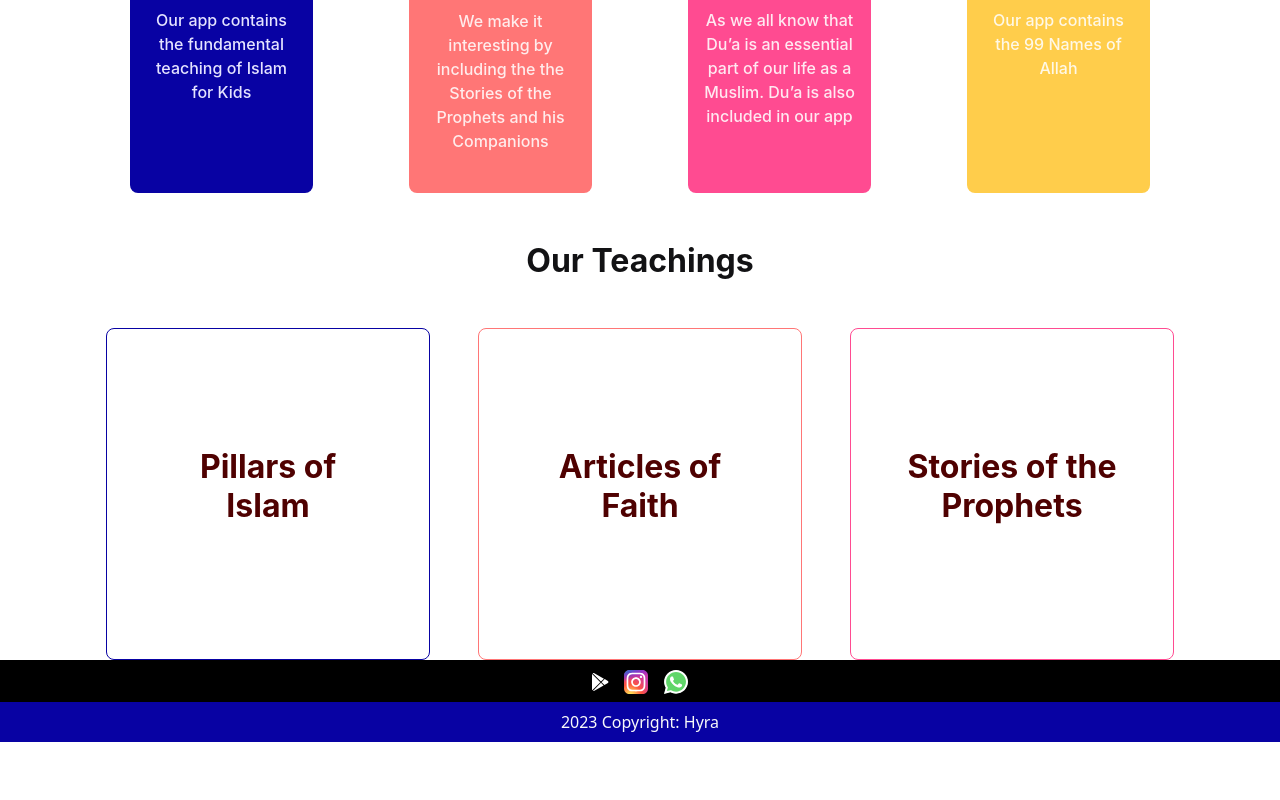
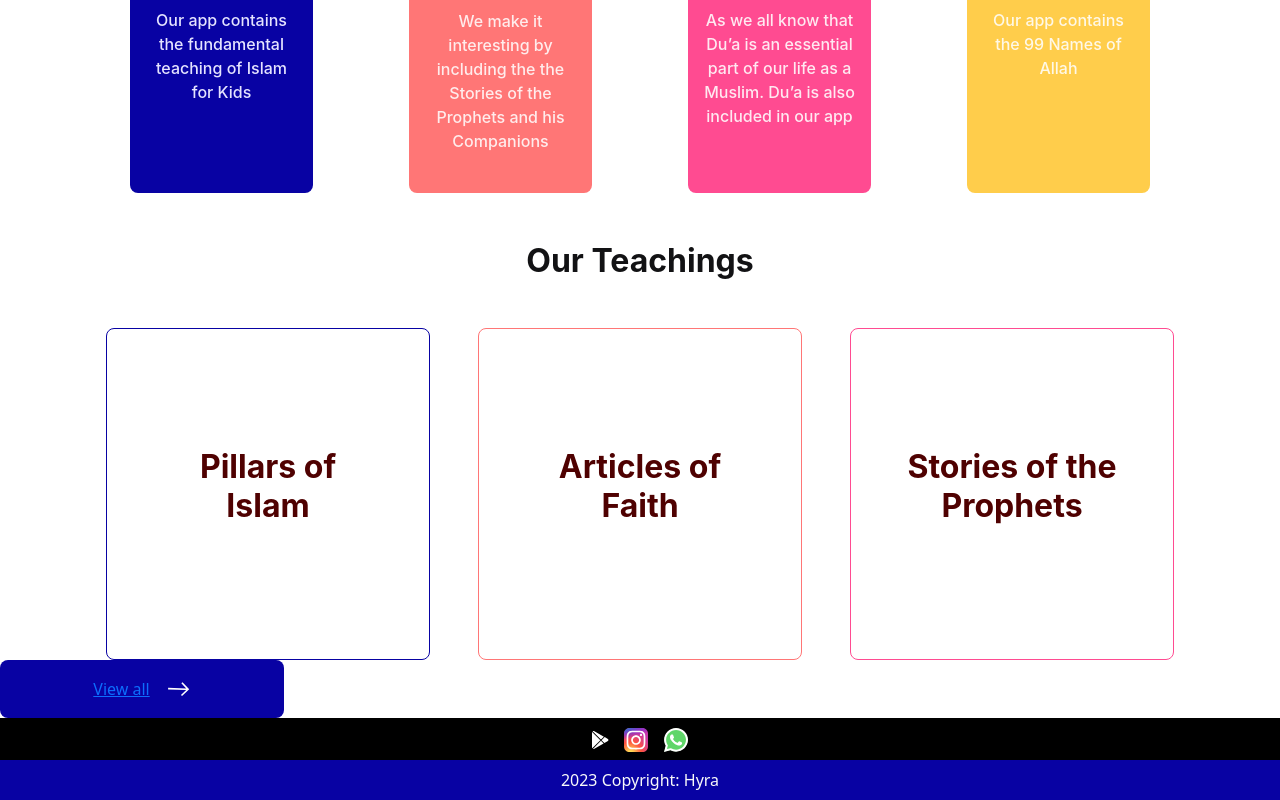
Before and after one commit to Oluwafemi-John1/Hyra-App, a React (Vite) app: page / in a window 1280 px wide. Shown: the part 821-1621 px from the top of the page. Before the commit the page ends 1563 px from the top, so only its background shows below. Built offline with nearby package versions, Linux system fonts and the light colour scheme.

Commit message:
Update Navbar and Teachings components

```diff
--- a/src/components/pages/Navbar.jsx
+++ b/src/components/pages/Navbar.jsx
@@ -30,7 +30,7 @@ const Navbar = () => {
                     </button>
 
                     <div className="collapse navbar-collapse d-lg-flex justify-content-lg-between" id="navbarsExample11">
-                        <Link className="navbar-brand col-lg-3 me-0 animate__animated animate__pulse" to="/"><h3 className='ms-lg-5 hyra'>Hyra</h3></Link>
+                        <Link className="navbar-brand col-lg-3 me-0 animate__animated animate__pulse animate__delay-2s" to="/"><h3 className='ms-lg-5 hyra'>Hyra</h3></Link>
                         <ul className="navbar-nav col-lg-6 justify-content-lg-center">
                             <li className="nav-item">
                                 <Link className="nav-link active" aria-current="page" to="/" style={linkStyle}>Home</Link>
--- a/src/components/pages/Teachings.jsx
+++ b/src/components/pages/Teachings.jsx
@@ -38,6 +38,18 @@ const Teachings = () => {
         padding: '60px 0'
     }
 
+    let btnStyle = {
+        display: 'flex',
+        width: '284px',
+        height: '58px',
+        justifyContent: 'center',
+        alignItems: 'center',
+        gap: '16px',
+        flexShrink: '0',
+        borderRadius: '8px',
+        background: '#0802A3'
+    }
+
 
     return (
         <>
@@ -57,6 +69,12 @@ const Teachings = () => {
                     </Link>
                 </div>
             </div>
+            <Link to='' style={btnStyle}>
+                View all
+                <svg xmlns="http://www.w3.org/2000/svg" width="25" height="26" viewBox="0 0 25 26" fill="none">
+                    <path fill-rule="evenodd" clip-rule="evenodd" d="M23.2251 13.3604L16.0303 20.0891L14.9362 18.9205L20.1376 14.0572L2.07896 13.4505L2.13267 11.8514L20.1913 12.4581L15.3279 7.25825L16.4981 6.16412L23.2251 13.3604Z" fill="white" />
+                </svg>
+            </Link>
         </>
     )
 }
```
